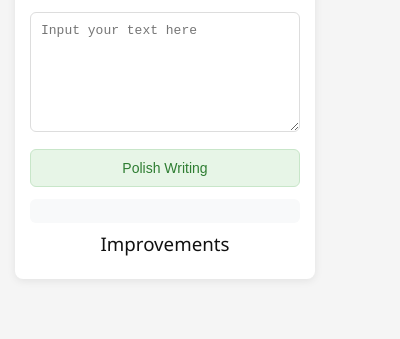
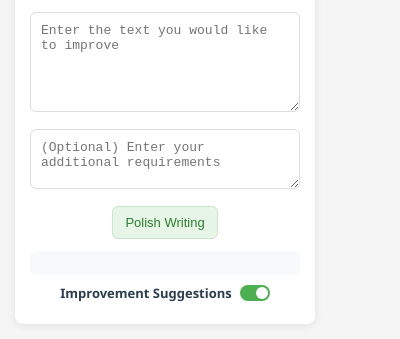
Before and after one commit to TTangNingzhi/WritePolisherX, a browser extension: page chrome_extension/popup.html in a window 400 px wide. Shown: the part 99-438 px from the top of the page. Drawn offline with Linux system fonts and the light colour scheme.

Commit message:
Support optional requirements and suggestions

```diff
--- a/chrome_extension/popup.html
+++ b/chrome_extension/popup.html
@@ -15,8 +15,15 @@
       </p>
       <textarea
         id="inputText"
-        placeholder="Input your text here"
+        placeholder="Enter the text you would like to improve"
         rows="5"
+        cols="40"
+      ></textarea>
+
+      <textarea
+        id="inputRequirements"
+        placeholder="(Optional) Enter your additional requirements"
+        rows="3"
         cols="40"
       ></textarea>
 
@@ -24,10 +31,18 @@
       <div id="loading" class="loading">Processing...</div>
 
       <div class="results-container">
-          <div id="output"></div>
-          <h3 class="section-label">Improvements</h3>
-          <div id="suggestions"></div>
+        <div id="output"></div>
+        <div class="toggle-improvements">
+          <span class="toggle-text">Improvement Suggestions</span>
+          <input
+            type="checkbox"
+            id="toggleSuggestions"
+            class="toggle-checkbox"
+            checked
+          />
+          <label for="toggleSuggestions" class="toggle-label"></label>
         </div>
+        <div id="suggestions"></div>
       </div>
     </div>
     <script src="popup.js"></script>
--- a/chrome_extension/popup.js
+++ b/chrome_extension/popup.js
@@ -1,9 +1,11 @@
 const elements = {
     input: document.getElementById("inputText"),
+    inputRequirements: document.getElementById("inputRequirements"),
     output: document.getElementById("output"),
     button: document.getElementById("checkGrammar"),
     loading: document.getElementById("loading"),
-    suggestions: document.getElementById("suggestions")
+    suggestions: document.getElementById("suggestions"),
+    toggleSuggestions: document.getElementById("toggleSuggestions")
 };
 
 const API_URL = "https://us-central1-vivid-poet-450321-v7.cloudfunctions.net/polish-text";
@@ -20,20 +22,33 @@ const setLoading = (isLoading) => {
 
 const polishText = async () => {
     try {
+        const originalText = elements.input.value.trim();
+        const additionalRequirements = elements.inputRequirements.value.trim();
+
+        // Check if the original text is empty
+        if (!originalText) {
+            elements.output.innerText = "Please enter some text to improve.";
+            return;
+        }
+
         setLoading(true);
-        const originalText = elements.input.value;
 
         // Get the polished text
         const polishResponse = await fetch(API_URL, {
             method: "POST",
             headers: { "Content-Type": "application/json" },
-            body: JSON.stringify({ text: originalText })
+            body: JSON.stringify({
+                text: originalText,
+                requirements: additionalRequirements
+            })
         });
 
         if (!polishResponse.ok) throw new Error(`Polish API Error: ${polishResponse.status}`);
         const polishedText = await polishResponse.text();
         elements.output.innerText = polishedText;
 
+        // Check if suggestions should be shown
+        if (elements.toggleSuggestions.checked) {
             // Get the suggestions
             const suggestionsResponse = await fetch(SUGGESTIONS_API_URL, {
                 method: "POST",
@@ -51,6 +66,9 @@ const polishText = async () => {
 
             const suggestions = await suggestionsResponse.text();
             elements.suggestions.innerText = suggestions.replace(/\n{2,}/g, '\n');
+        } else {
+            elements.suggestions.innerText = ''; // Clear suggestions if toggle is off
+        }
 
     } catch (error) {
         elements.output.innerText = `Error: ${error.message}`;
--- a/chrome_extension/styles.css
+++ b/chrome_extension/styles.css
@@ -27,9 +27,9 @@ h1 {
   margin: 0 0 15px 0;
 }
 
-#inputText {
+#inputText,
+#inputRequirements {
   width: 100%;
-  height: 120px;
   padding: 10px;
   border: 1px solid #ddd;
   border-radius: 6px;
@@ -39,17 +39,27 @@ h1 {
   box-sizing: border-box;
 }
 
+#inputText {
+  height: 100px;
+}
+
+#inputRequirements {
+  height: 60px;
+}
+
 #checkGrammar {
-  width: 100%;
-  padding: 10px;
+  width: auto;
+  padding: 8px 12px;
   background-color: #e7f5e7;
   color: #2e7d32;
   border: 1px solid #c8e6c9;
   border-radius: 6px;
   cursor: pointer;
-  font-size: 14px;
+  font-size: 13px;
   font-weight: 500;
   transition: all 0.2s;
+  display: block;
+  margin: 0 auto;
 }
 
 #checkGrammar:hover {
@@ -103,3 +113,61 @@ h1 {
   margin: 8px 0;
   font-weight: 500;
 }
+
+.toggle-container {
+  display: flex;
+  align-items: center;
+  justify-content: center;
+  margin-top: 10px;
+}
+
+.toggle-checkbox {
+  display: none;
+}
+
+.toggle-improvements {
+  display: flex;
+  align-items: center;
+  justify-content: center;
+  margin-top: 10px;
+  margin-bottom: 8px;
+  gap: 8px;
+}
+
+.toggle-label {
+  position: relative;
+  display: inline-block;
+  width: 30px;
+  height: 16px;
+  background-color: #ccc;
+  border-radius: 16px;
+  cursor: pointer;
+  transition: background-color 0.2s;
+}
+
+.toggle-label::after {
+  content: "";
+  position: absolute;
+  width: 12px;
+  height: 12px;
+  left: 2px;
+  bottom: 2px;
+  background-color: white;
+  border-radius: 50%;
+  transition: transform 0.2s;
+}
+
+.toggle-checkbox:checked + .toggle-label {
+  background-color: #4caf50;
+}
+
+.toggle-checkbox:checked + .toggle-label::after {
+  transform: translateX(14px);
+}
+
+.toggle-text {
+  font-size: 13px;
+  color: #2c3e50;
+  font-weight: bold;
+  line-height: 16px;
+}
```
Also changed, not shown: cloud_functions/polish_text/index.js (+5 -2 lines), ReadMe.md, static/chrome_screenshot.jpg (deleted), static/chrome_screenshot.png (added), static/combination.png. Lines whose indentation alone changed are shown as unchanged.
